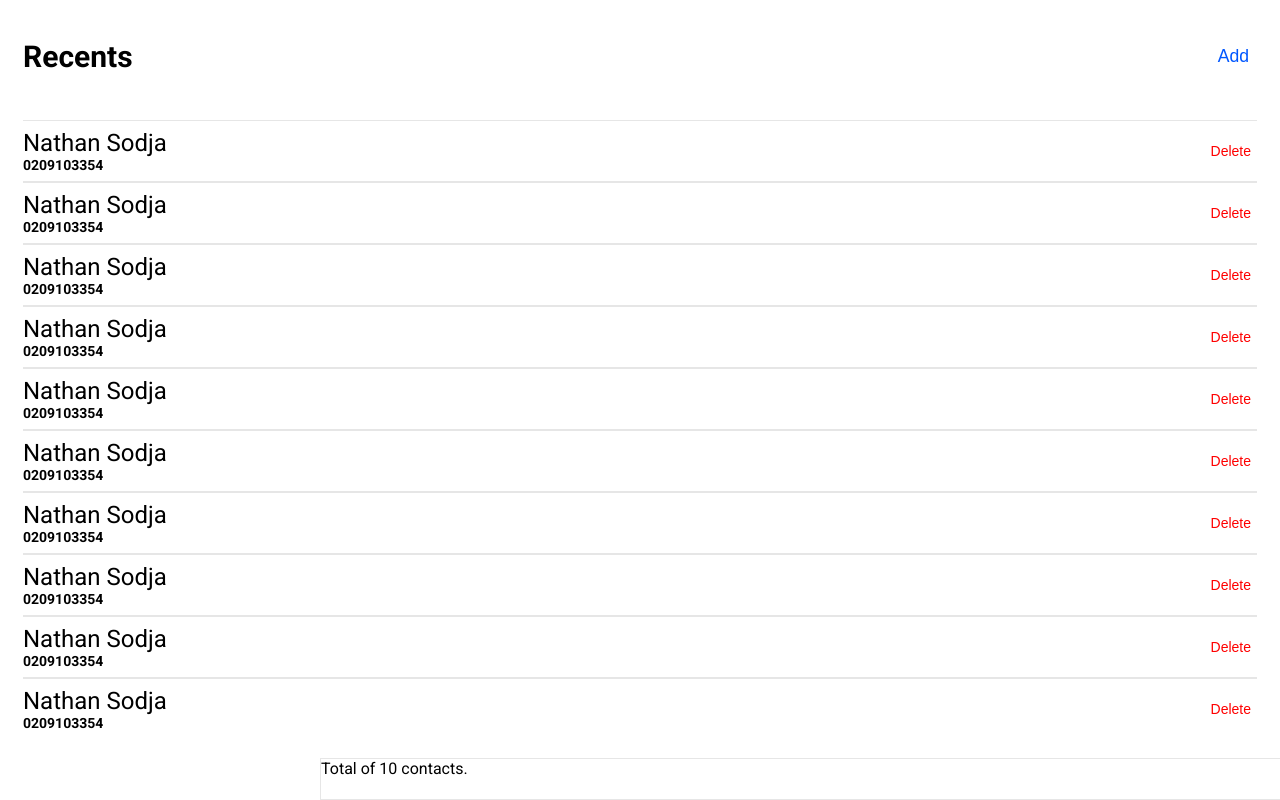
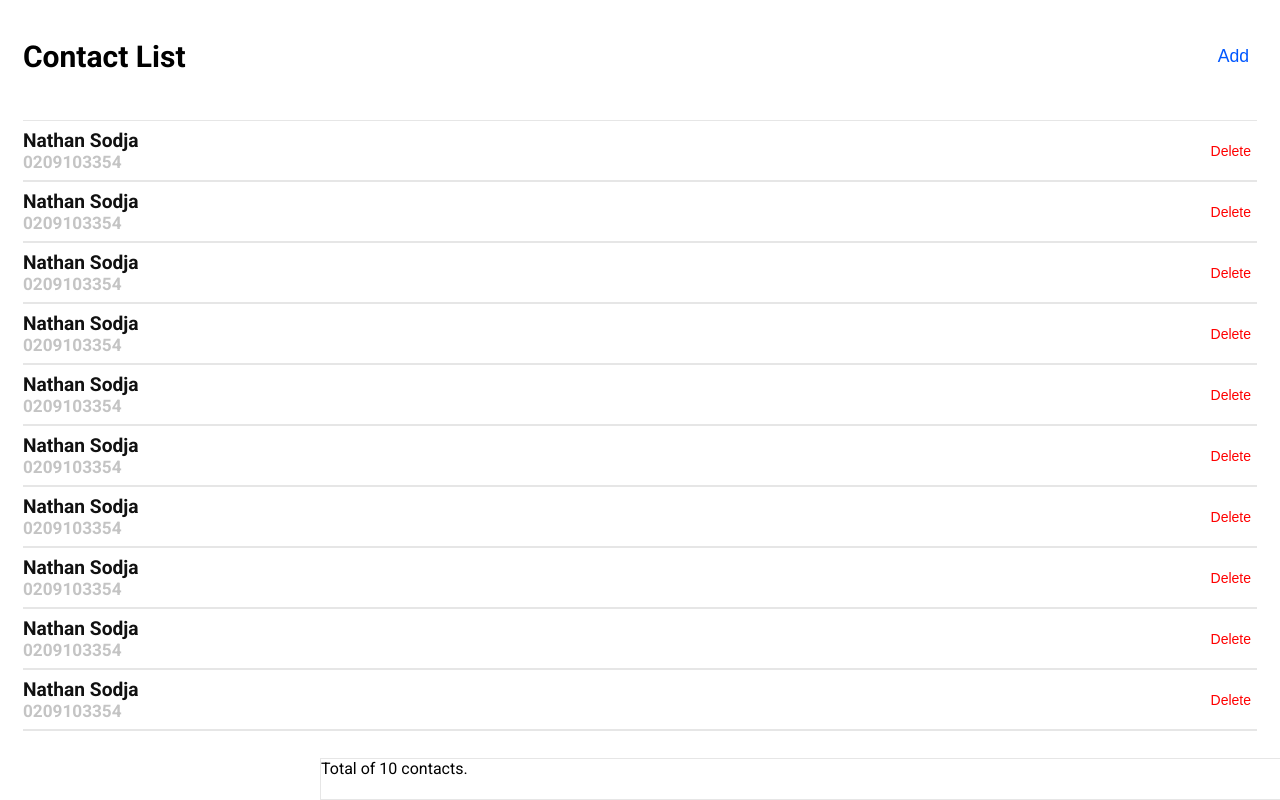
Before and after one commit to NateOs/next_contacts_app, a Next.js app: page / in a window 1280 px wide. Built offline with nearby package versions, Linux system fonts and the light colour scheme.

Commit message:
Link and font-size adjustments

```diff
--- a/components/Header.jsx
+++ b/components/Header.jsx
@@ -3,7 +3,7 @@ import React from "react";
 export default function Header() {
   return (
     <header className="header">
-      <h1 className="header__title">Recents</h1>
+      <h1 className="header__title">Contact List</h1>
       <button className="header__add">Add</button>
     </header>
   );
--- a/components/SingleContact.jsx
+++ b/components/SingleContact.jsx
@@ -1,4 +1,5 @@
 import React from "react";
+import { Link } from "next/Link";
 
 export default function SingleContact() {
   return (
--- a/components/_Header.scss
+++ b/components/_Header.scss
@@ -15,6 +15,6 @@
     border: none;
     background: none;
     color: $primary-blue;
-    font-size: calc($font-size-medium - .4em);
+    font-size: calc($font-size-medium - 0.4em);
   }
 }
--- a/components/_SingleContact.scss
+++ b/components/_SingleContact.scss
@@ -13,12 +13,14 @@
 
   .contact {
     &__name {
-      font-size: $font-size-medium;
-      font-weight: light;
+      font-size: calc($font-size-medium - 0.3rem);
+      font-weight: bold;
+      color: $neutral-black;
     }
     &__number {
-      font-size: $font-size-small;
+      font-size: calc($font-size-small + 0.2rem);
       font-weight: bold;
+      color: $neutral-grey;
     }
   }
 }
```
